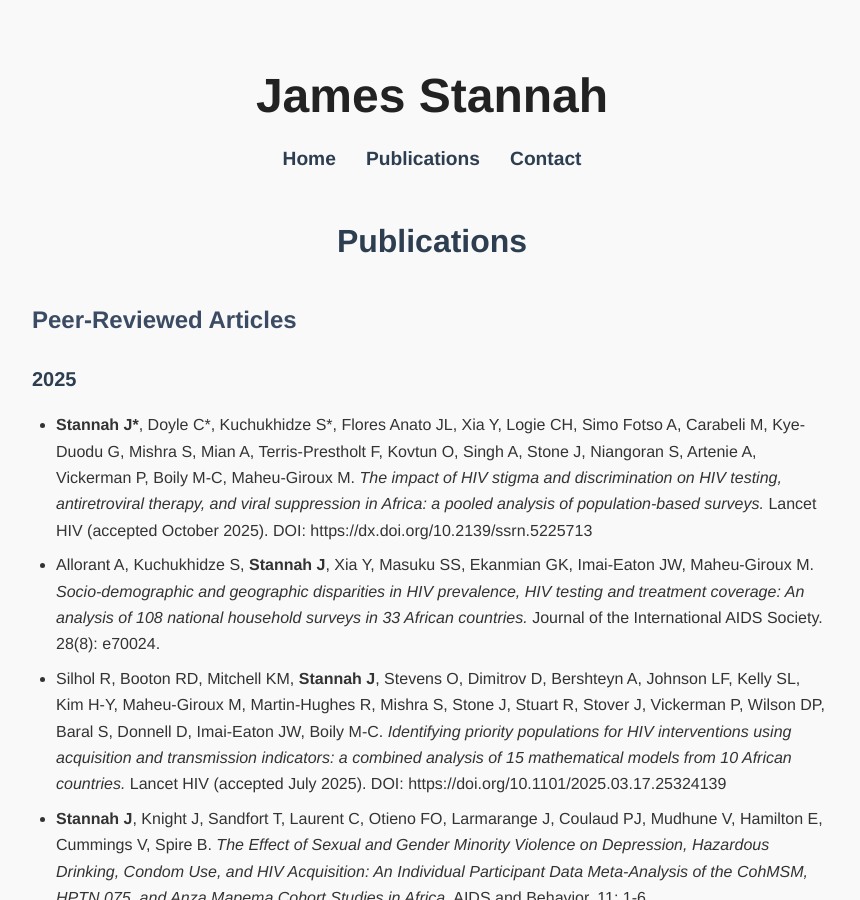
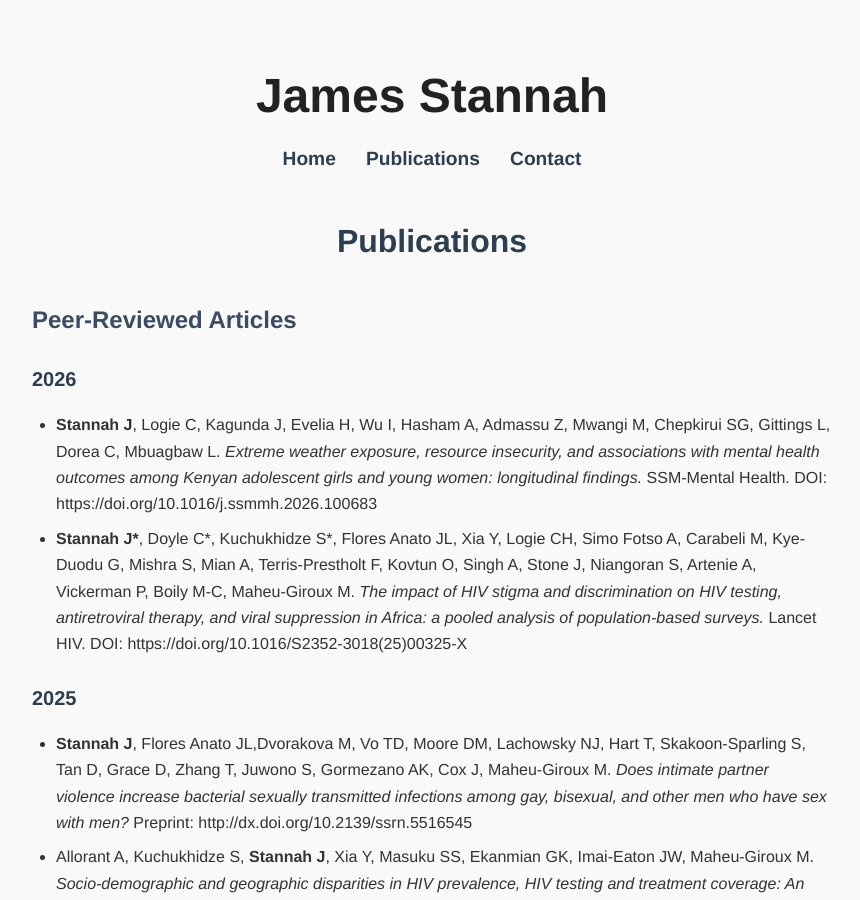
Before and after one commit to jamesstannah/jamesstannah.github.io, a Jekyll site: the page built from publications.md, in a window 1280 px wide and 900 px high. Shown: the whole window, without its empty margins (208-1068 px from the left). Built offline with Jekyll 4.4.1, drawn with Linux system fonts in a browser that asks for light colours.

Commit message:
Update publications.md

```diff
--- a/publications.md
+++ b/publications.md
@@ -6,8 +6,12 @@ permalink: /publications/
 
 ## Peer-Reviewed Articles
 
+### 2026
+- **Stannah J**, Logie C, Kagunda J, Evelia H, Wu I, Hasham A, Admassu Z, Mwangi M, Chepkirui SG, Gittings L, Dorea C, Mbuagbaw L. *Extreme weather exposure, resource insecurity, and associations with mental health outcomes among Kenyan adolescent girls and young women: longitudinal findings.* SSM-Mental Health. DOI: https://doi.org/10.1016/j.ssmmh.2026.100683
+- **Stannah J\***, Doyle C\*, Kuchukhidze S\*, Flores Anato JL, Xia Y, Logie CH, Simo Fotso A, Carabeli M, Kye-Duodu G, Mishra S, Mian A, Terris-Prestholt F, Kovtun O, Singh A, Stone J, Niangoran S, Artenie A, Vickerman P, Boily M-C, Maheu-Giroux M. *The impact of HIV stigma and discrimination on HIV testing, antiretroviral therapy, and viral suppression in Africa: a pooled analysis of population-based surveys.* Lancet HIV. DOI: https://doi.org/10.1016/S2352-3018(25)00325-X
+
 ### 2025
-- **Stannah J\***, Doyle C\*, Kuchukhidze S\*, Flores Anato JL, Xia Y, Logie CH, Simo Fotso A, Carabeli M, Kye-Duodu G, Mishra S, Mian A, Terris-Prestholt F, Kovtun O, Singh A, Stone J, Niangoran S, Artenie A, Vickerman P, Boily M-C, Maheu-Giroux M. *The impact of HIV stigma and discrimination on HIV testing, antiretroviral therapy, and viral suppression in Africa: a pooled analysis of population-based surveys.* Lancet HIV (accepted October 2025). DOI: https://dx.doi.org/10.2139/ssrn.5225713
+- **Stannah J**, Flores Anato JL,Dvorakova M, Vo TD, Moore DM, Lachowsky NJ, Hart T, Skakoon-Sparling S, Tan D, Grace D, Zhang T, Juwono S, Gormezano AK, Cox J, Maheu-Giroux M. *Does intimate partner violence increase bacterial sexually transmitted infections among gay, bisexual, and other men who have sex with men?* Preprint: http://dx.doi.org/10.2139/ssrn.5516545
 - Allorant A, Kuchukhidze S, **Stannah J**, Xia Y, Masuku SS, Ekanmian GK, Imai‐Eaton JW, Maheu‐Giroux M. *Socio‐demographic and geographic disparities in HIV prevalence, HIV testing and treatment coverage: An analysis of 108 national household surveys in 33 African countries.* Journal of the International AIDS Society. 28(8): e70024.
 - Silhol R, Booton RD, Mitchell KM, **Stannah J**, Stevens O, Dimitrov D, Bershteyn A, Johnson LF, Kelly SL, Kim H-Y, Maheu-Giroux M, Martin-Hughes R, Mishra S, Stone J, Stuart R, Stover J, Vickerman P, Wilson DP, Baral S, Donnell D, Imai-Eaton JW, Boily M-C. *Identifying priority populations for HIV interventions using acquisition and transmission indicators: a combined analysis of 15 mathematical models from 10 African countries.* Lancet HIV (accepted July 2025). DOI: https://doi.org/10.1101/2025.03.17.25324139
 - **Stannah J**, Knight J, Sandfort T, Laurent C, Otieno FO, Larmarange J, Coulaud PJ, Mudhune V, Hamilton E, Cummings V, Spire B. *The Effect of Sexual and Gender Minority Violence on Depression, Hazardous Drinking, Condom Use, and HIV Acquisition: An Individual Participant Data Meta-Analysis of the CohMSM, HPTN 075, and Anza Mapema Cohort Studies in Africa.* AIDS and Behavior. 11: 1-6.
```
